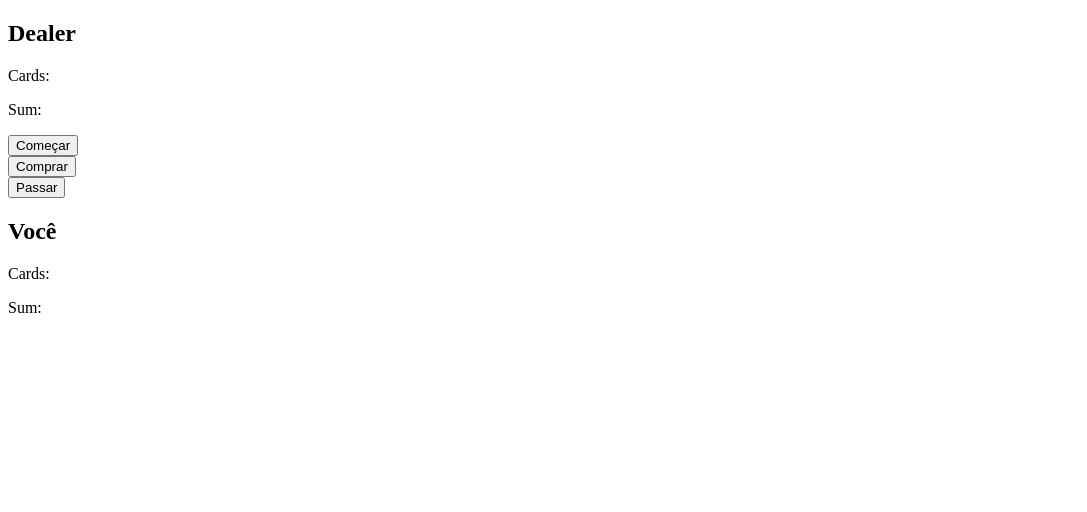
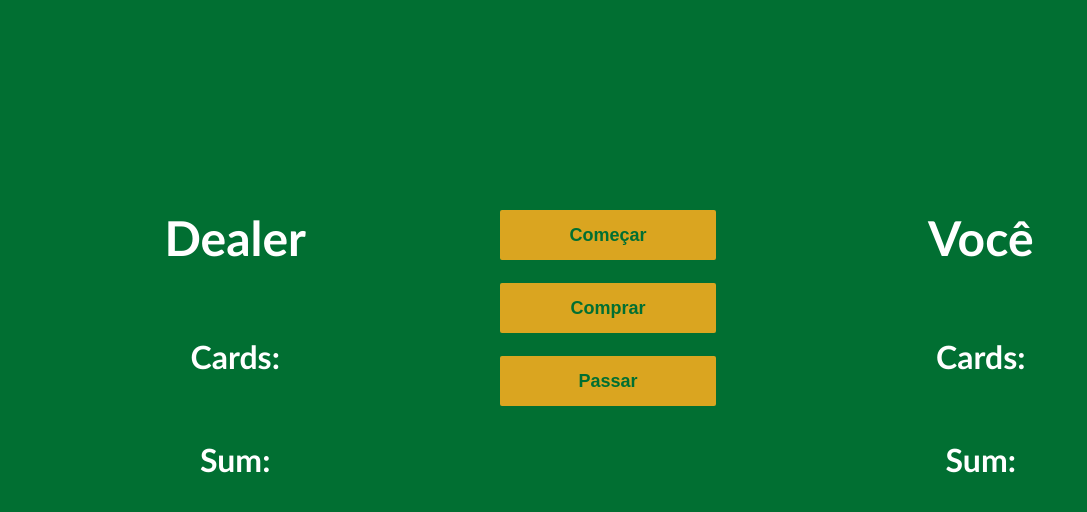
Before and after one commit to ju-baa-costa/BlackJack, a plain HTML site: page index.html in a window 1280 px wide. Shown: the whole page, without its empty margins (0-1087 px from the left). Drawn offline with Linux system fonts and the light colour scheme; files that its build step writes are made by us from their sources; the site is published under a folder, as on GitHub Pages, so addresses that start at the root find nothing.

Commit message:
Update index.html

```diff
--- a/index.html
+++ b/index.html
@@ -4,7 +4,7 @@
 <head>
     <meta charset="UTF-8">
     <meta name="viewport" content="width=device-width, initial-scale=1.0">
-<link rel="stylesheet" href="/7hour_FreeCodeCamp/2nd_session/blackjack_dealer/style.css">
+<link rel="stylesheet" href="style.css">
     <title>Blackjack c/ mesa</title>
 </head>
 
@@ -34,4 +34,5 @@
 
 </body>
 
+
 </html>
```
